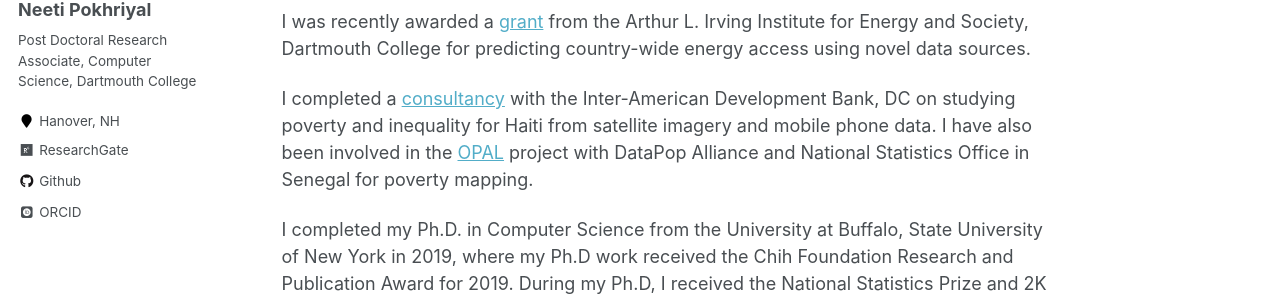
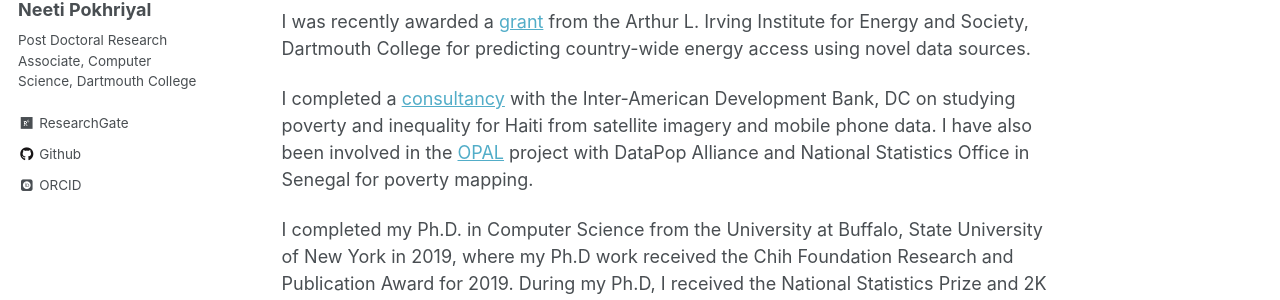
Before and after one commit to neetip/neetip.github.io, a Jekyll site: the page built from _pages/about.md, in a window 1280 px wide. Shown: the part 338-638 px from the top of the page. Built offline with Jekyll 4.4.1, drawn with Linux system fonts in a browser that asks for light colours; some web fonts are replaced.

Commit message:
updating config

```diff
--- a/_config.yml
+++ b/_config.yml
@@ -83,7 +83,7 @@ author:
   name             : "Neeti Pokhriyal"
   avatar           : "neeti.png"
   bio              : "Post Doctoral Research Associate, Computer Science, Dartmouth College"
-  location         : "Hanover, NH"
+  location         :
   employer         :
   pubmed           :
   googlescholar    :
@@ -103,7 +103,7 @@ author:
   impactstory      : #"https://profiles.impactstory.org/u/xxxx-xxxx-xxxx-xxxx"
   lastfm           :
   linkedin         :
-  orcid            : "http://orcid.org/yourorcidurl"
+  orcid            : "https://orcid.org/0000-0001-9410-7084"
   pinterest        :
   soundcloud       :
   stackoverflow    : # http://stackoverflow.com/users/123456/username
```
